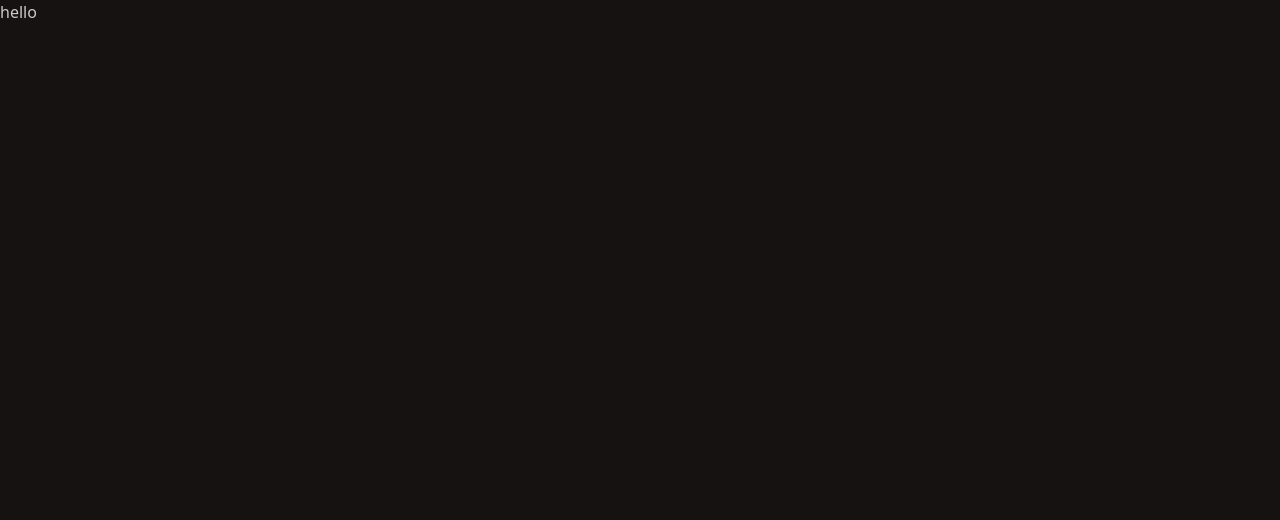
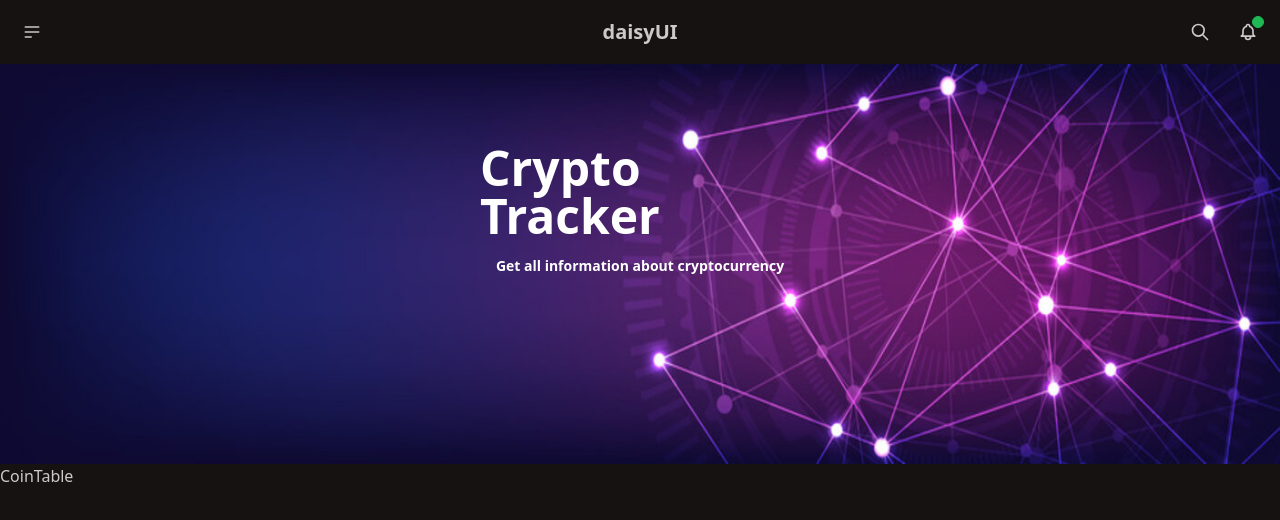
Before and after one commit to Prabhatkrdprr24/Crypto-Project---CoinGecko, a React (Vite) app: page / in a window 1280 px wide. Shown: the top 520 px of the page. Built offline with nearby package versions, Linux system fonts and the light colour scheme.

Commit message:
adding navbar and banner

```diff
--- a/src/App.jsx
+++ b/src/App.jsx
@@ -2,13 +2,18 @@
 import reactLogo from './assets/react.svg'
 import viteLogo from '/vite.svg'
 import './App.css'
+import CoinTable from './components/CoinTable/CoinTable'
+import Navbar from './components/Navbar/Navbar'
+import Banner from './components/Banner/Banner'
 
 function App() {
   const [count, setCount] = useState(0)
 
   return (
     <>
-      hello
+      <Navbar/>
+      <Banner/>
+      <CoinTable/>
     </>
   )
 }
--- /dev/null
+++ b/src/components/Banner/Banner.jsx
@@ -0,0 +1,24 @@
+import BannerImage from "../../assets/banner1.jpeg"
+
+function Banner(){
+    return (
+        <div className="w-full h-[25rem] relative">
+            <img
+                src={BannerImage}
+                className="h-full w-full"
+            />
+
+            <div className="absolute top-20 left-0 right-0 mx-auto w-[20rem]">
+                <div className="flex flex-col gap-4">
+                    <div className="font-semibold text-5xl text-white">
+                        Crypto Tracker
+                    </div>
+                    <div className="font-semibold text-sm text-center text-white">
+                        Get all information about cryptocurrency
+                    </div>
+                </div>
+            </div>
+        </div>
+    );
+}
+export default Banner;
--- /dev/null
+++ b/src/components/CoinTable/CoinTable.jsx
@@ -0,0 +1,11 @@
+import { useEffect } from "react";
+
+function CoinTable(){
+
+    return (
+        <>
+            CoinTable
+        </>
+    );
+}
+export default CoinTable;
--- /dev/null
+++ b/src/components/Navbar/Navbar.jsx
@@ -0,0 +1,68 @@
+function Navbar(){
+    return(
+        <div className="navbar bg-base-100">
+            <div className="navbar-start">
+                <div className="dropdown">
+                <div tabIndex={0} role="button" className="btn btn-ghost btn-circle">
+                    <svg
+                    xmlns="http://www.w3.org/2000/svg"
+                    className="h-5 w-5"
+                    fill="none"
+                    viewBox="0 0 24 24"
+                    stroke="currentColor">
+                    <path
+                        strokeLinecap="round"
+                        strokeLinejoin="round"
+                        strokeWidth="2"
+                        d="M4 6h16M4 12h16M4 18h7" />
+                    </svg>
+                </div>
+                <ul
+                    tabIndex={0}
+                    className="menu menu-sm dropdown-content bg-base-100 rounded-box z-[1] mt-3 w-52 p-2 shadow">
+                    <li><a>Homepage</a></li>
+                    <li><a>Portfolio</a></li>
+                    <li><a>About</a></li>
+                </ul>
+            </div>
+        </div>
+        <div className="navbar-center">
+                <a className="btn btn-ghost text-xl">daisyUI</a>
+            </div>
+                <div className="navbar-end">
+                <button className="btn btn-ghost btn-circle">
+                <svg
+                    xmlns="http://www.w3.org/2000/svg"
+                    className="h-5 w-5"
+                    fill="none"
+                    viewBox="0 0 24 24"
+                    stroke="currentColor">
+                    <path
+                    strokeLinecap="round"
+                    strokeLinejoin="round"
+                    strokeWidth="2"
+                    d="M21 21l-6-6m2-5a7 7 0 11-14 0 7 7 0 0114 0z" />
+                </svg>
+                </button>
+                <button className="btn btn-ghost btn-circle">
+                <div className="indicator">
+                    <svg
+                    xmlns="http://www.w3.org/2000/svg"
+                    className="h-5 w-5"
+                    fill="none"
+                    viewBox="0 0 24 24"
+                    stroke="currentColor">
+                    <path
+                        strokeLinecap="round"
+                        strokeLinejoin="round"
+                        strokeWidth="2"
+                        d="M15 17h5l-1.405-1.405A2.032 2.032 0 0118 14.158V11a6.002 6.002 0 00-4-5.659V5a2 2 0 10-4 0v.341C7.67 6.165 6 8.388 6 11v3.159c0 .538-.214 1.055-.595 1.436L4 17h5m6 0v1a3 3 0 11-6 0v-1m6 0H9" />
+                    </svg>
+                    <span className="badge badge-xs badge-primary indicator-item"></span>
+                </div>
+                </button>
+            </div>
+        </div>
+    );
+}
+export default Navbar;
```
Also changed, not shown: src/assets/banner1.jpeg (added).
